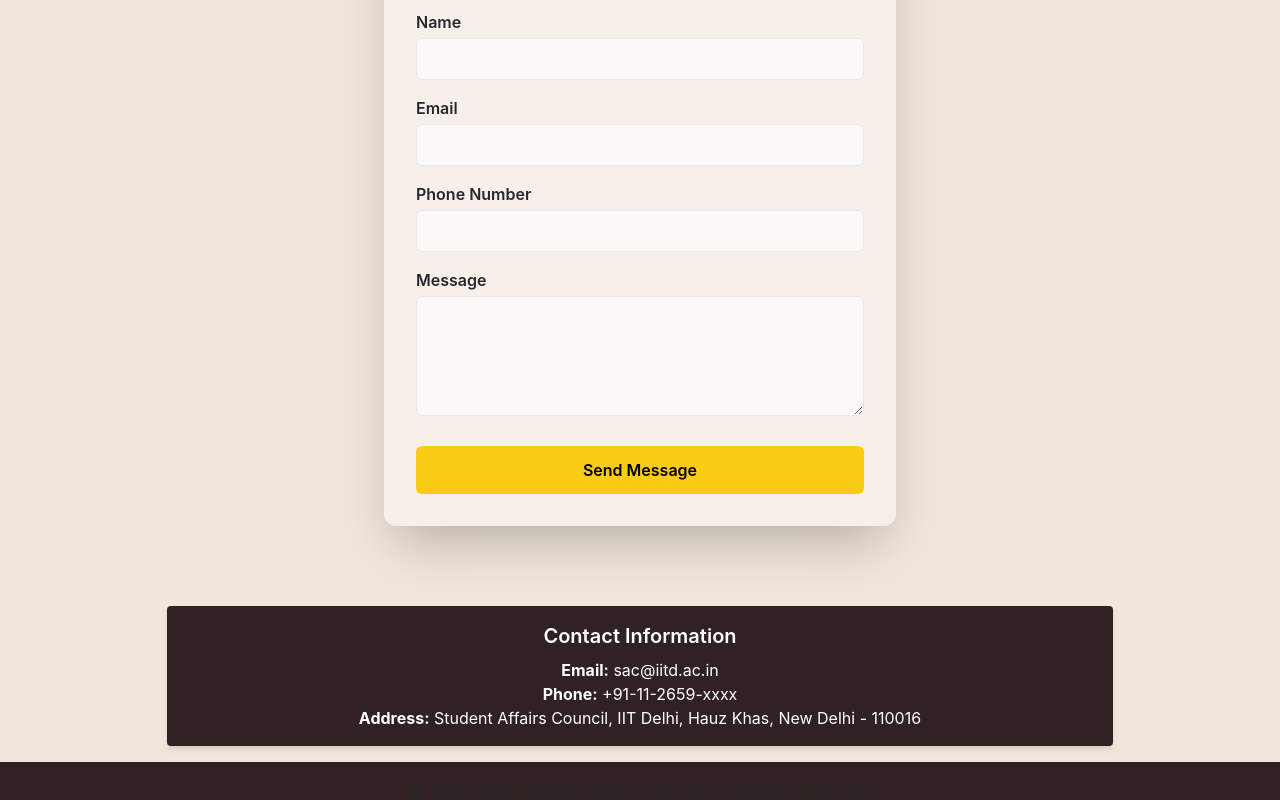
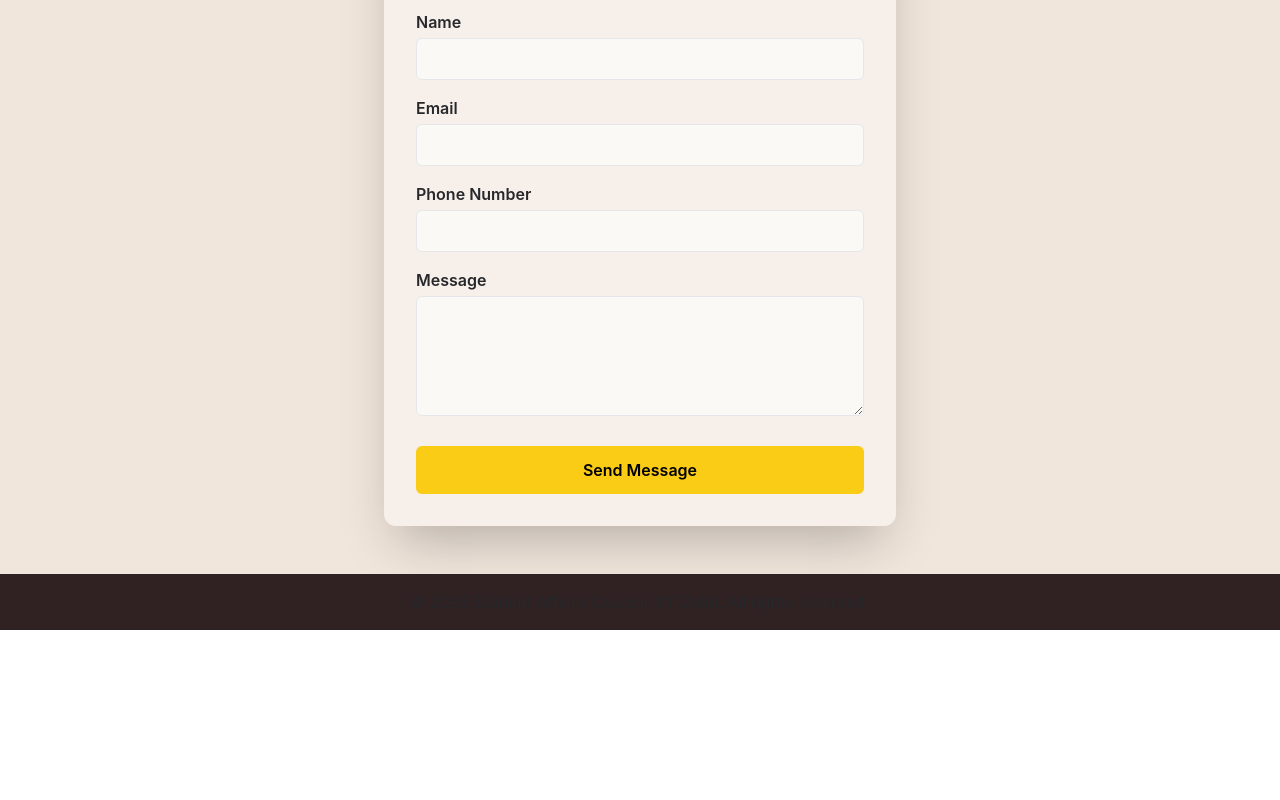
Before and after one commit to Ng0211/ng_update_team, a React (Vite) app: page /contact in a window 1280 px wide. Shown: the part 326-1126 px from the top of the page. After the commit the page ends 956 px from the top, so only its background shows below. Built offline with nearby package versions, Linux system fonts and the light colour scheme.

Commit message:
Change Spacing of Team Cards

```diff
--- a/src/pages/Contact.jsx
+++ b/src/pages/Contact.jsx
@@ -38,7 +38,7 @@ function Contact() {
       <p className="mb-2 text-[var(--text-color)] flex justify-center">
         Have questions or suggestions? Get in touch with the Student Affairs Council.
       </p>
-    <div className="flex items-center justify-center bg-[var(--bg-color)] text-[var(--text-color)] p-4">
+    <div className="flex items-center justify-center bg-[var(--bg-color)] text-[var(--text-color)] p-4 mb-8">
       <form
         onSubmit={handleSubmit}
         className="bg-white/40 rounded-xl shadow-2xl p-8 w-full max-w-lg mt-8"
@@ -121,12 +121,7 @@ function Contact() {
 </button>
       </form>
     </div>
-    <div className="flex justify-center mt-16"><div className="bg-[var(--card-bg)] p-4 rounded mb-4 shadow-md flex-row justify-center text-white text-center px-8 md:px-48 ">
-        <h2 className="text-xl font-semibold mb-2 ">Contact Information</h2>
-        <p className=""><strong>Email:</strong> sac@iitd.ac.in</p>
-        <p className=""><strong>Phone:</strong> +91-11-2659-xxxx</p>
-        <p className=""><strong>Address:</strong> Student Affairs Council, IIT Delhi, Hauz Khas, New Delhi - 110016</p>
-      </div></div>
+
 
     </div>
   );
--- a/src/pages/Teams.jsx
+++ b/src/pages/Teams.jsx
@@ -371,33 +371,33 @@ function Teams() {
   ];
   return (
     <div className="container mx-auto p-4 bg-[var(--bg-color)] flex flex-col items-center">
-      <div className="w-full max-w-4xl flex flex-col items-center">
+      <div className="w-full flex flex-col items-center">
         <h1 className="text-3xl font-bold text-center mb-8 text-[var(--text-color)] mt-8">SAC Team Members</h1>
-        <div className="w-100 grid grid-cols-1 sm:grid-cols-2 lg:grid-cols-2 gap-8 justify-items-center m-4">
+        <div className="w-100 grid grid-cols-1 sm:grid-cols-2 lg:grid-cols-2 gap-8 justify-evenly justify-items-center m-4">
           {team.slice(0,2).map((person, idx) => (
             <Card key={idx} {...person} />
           ))}
         </div>
       </div>
-      <div className="w-full max-w-4xl flex flex-col items-center">
+      <div className="w-full flex flex-col items-center">
         <h1 className="text-3xl font-bold text-center mb-8 text-[var(--text-color)] mt-8">Secretaries</h1>
-        <div className="w-100 grid grid-cols-1 sm:grid-cols-2 lg:grid-cols-3 gap-8 justify-items-center m-4">
+        <div className="w-5/6 grid grid-cols-1 sm:grid-cols-2 lg:grid-cols-3 gap-8 md:gap-16 justify-evenly justify-items-center m-4">
           {team.slice(2,16).map((person, idx) => (
             <Card key={idx} {...person} />
           ))}
         </div>
       </div>
-      <div className="w-full max-w-4xl flex flex-col items-center">
+      <div className="w-full flex flex-col items-center">
         <h1 className="text-3xl font-bold text-center mb-8 text-[var(--text-color)] mt-8">Post Graduate Team</h1>
-        <div className="w-100 grid grid-cols-1 sm:grid-cols-2 lg:grid-cols-3 gap-8 justify-items-center m-4">
+        <div className="w-5/6 grid grid-cols-1 sm:grid-cols-2 lg:grid-cols-3 gap-8 md:gap-16 justify-evenly justify-items-center m-4">
           {team.slice(16, 32).map((person, idx) => (
             <Card key={idx} {...person} />
           ))}
         </div>
       </div>
-      <div className="w-full max-w-4xl flex flex-col items-center">
+      <div className="w-full flex flex-col items-center">
         <h1 className="text-3xl font-bold text-center mb-8 text-[var(--text-color)] mt-8">Design and Tech Team</h1>
-        <div className="w-100 grid grid-cols-1 sm:grid-cols-2 lg:grid-cols-3 gap-8 justify-items-center m-4">
+        <div className="w-5/6 grid grid-cols-1 sm:grid-cols-2 lg:grid-cols-3 gap-8 md:gap-16 justify-evenly justify-items-center m-4">
           {team.slice(32,35).map((person, idx) => (
             <Card key={idx} {...person} />
           ))}
```
